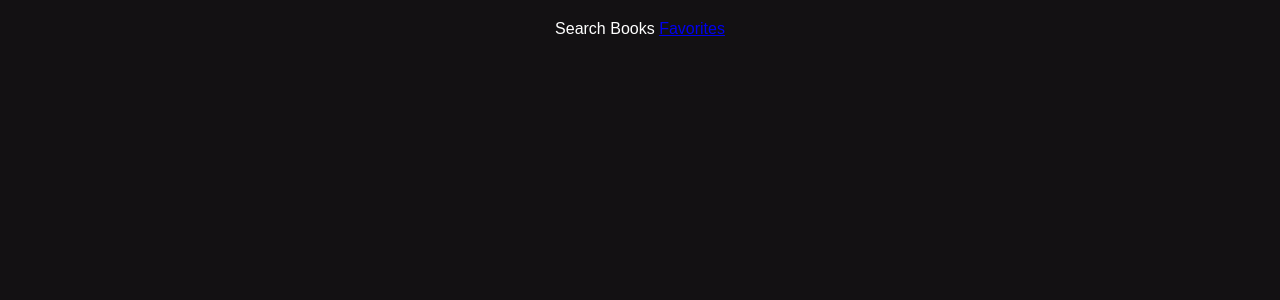
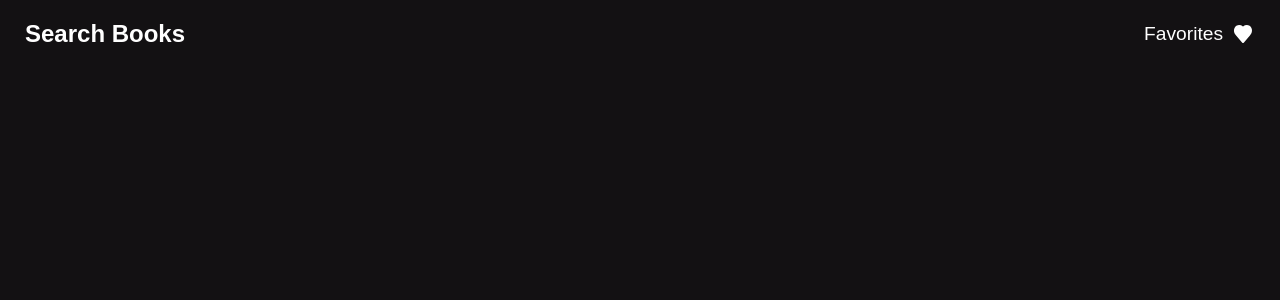
Before and after one commit to Marat-Akhalov/book-search-app, a Vue app: page / in a window 1280 px wide. Shown: the top 300 px of the page. Built offline with nearby package versions, Linux system fonts and the light colour scheme.

Commit message:
feat: add basic styles to the header component

```diff
--- a/src/components/layout/TheHeader.vue
+++ b/src/components/layout/TheHeader.vue
@@ -3,12 +3,54 @@
 </script>
 
 <template>
-  <header>
-    <a>
+  <header class="header">
+    <a class="header__logo">
       Search Books
     </a>
-    <RouterLink :to="{ name: 'favorites' }">Favorites</RouterLink>
+    <RouterLink
+      :to="{ name: 'favorites' }"
+      class="header__favorites"
+    >
+      <span class="header__favorites-text">Favorites</span>
+      <svg
+        class="w-6 h-6 text-gray-800 dark:text-white"
+        aria-hidden="true"
+        xmlns="http://www.w3.org/2000/svg"
+        width="24"
+        height="24"
+        fill="currentColor"
+        viewBox="0 0 24 24"
+      >
+        <path
+          d="m12.75 20.66 6.184-7.098c2.677-2.884 2.559-6.506.754-8.705-.898-1.095-2.206-1.816-3.72-1.855-1.293-.034-2.652.43-3.963 1.442-1.315-1.012-2.678-1.476-3.973-1.442-1.515.04-2.825.76-3.724 1.855-1.806 2.201-1.915 5.823.772 8.706l6.183 7.097c.19.216.46.34.743.34a.985.985 0 0 0 .743-.34Z"
+        />
+      </svg>
+    </RouterLink>
   </header>
 </template>
 
-<style scoped lang="scss"></style>
+<style scoped lang="scss">
+.header {
+  display: flex;
+  justify-content: space-between;
+  width: 100%;
+
+  &__logo {
+    font-weight: 600;
+    font-size: 1.5rem;
+    color: #fff;
+  }
+
+  &__favorites {
+    display: flex;
+    align-items: center;
+    gap: 8px;
+    color: #fff;
+    text-decoration: none;
+  }
+
+  &__favorites-text {
+    font-size: 1.2rem;
+  }
+}
+</style>
```
